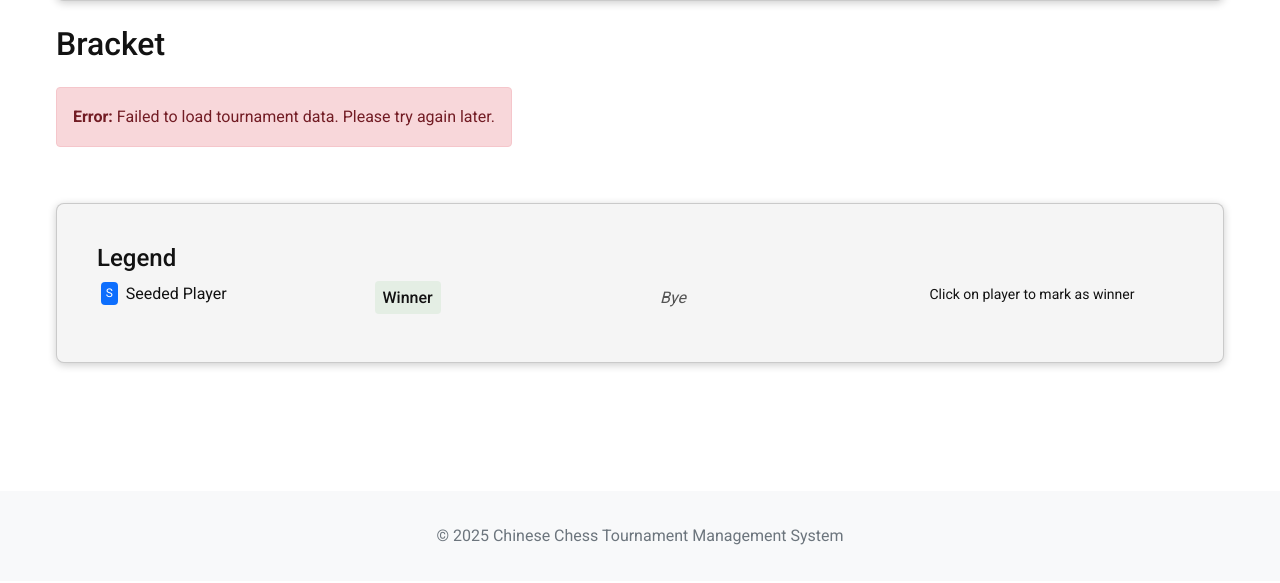
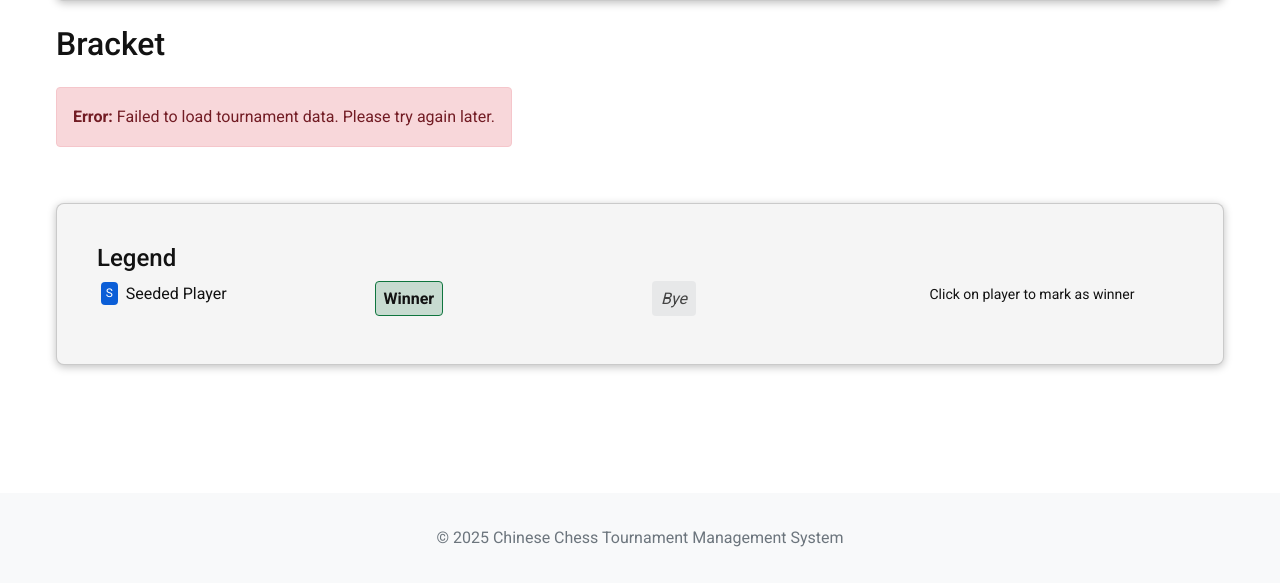
Before and after one commit to codelsaac/ChineseBracketMaster, a Flask app: template templates/tournament.html in a window 1280 px wide. Shown: the part 377-960 px from the top of the page. Before the commit the page ends 922 px from the top, so only its background shows below. Run offline with Flask 3, Linux system fonts and the light colour scheme; the template is opened without the code that fills it, so the values that code supplies are empty; some libraries are stand-ins or nearby versions.

Commit message:
Improve the look and feel of the website and bracket generation
Enhance UI contrast, add "Bye" indicators, handle missing players in brackets, and refactor bye propagation logic.

Replit-Commit-Author: Agent
Replit-Commit-Session-Id: 35c601c1-4001-4d85-b5fa-262755b1a43f
Replit-Commit-Screenshot-Url: https://storage.googleapis.com/screenshot-production-us-central1/710e4296-b01d-4890-897c-23066439fe78/136e669b-3d3c-4387-a173-ad9bae5dc918.jpg

```diff
--- a/static/css/styles.css
+++ b/static/css/styles.css
@@ -5,33 +5,33 @@
    ======================== */
 :root {
   /* Light Theme (Material Design) - Enhanced Contrast */
-  --light-primary: #0D6EFD;       /* Darker Blue */
-  --light-primary-light: #499BFF; /* Lighter blue */
-  --light-primary-dark: #0255D2;  /* Much Darker blue */
-  --light-secondary: #E91E63;     /* Deeper Pink */
+  --light-primary: #0B5ED7;       /* Even Darker Blue for better contrast */
+  --light-primary-light: #3D8BFD; /* Richer lighter blue */
+  --light-primary-dark: #0A48AD;  /* Even darker blue for higher contrast */
+  --light-secondary: #D00B4B;     /* Deeper Pink with better visibility */
   --light-background: #FFFFFF;    /* White */
   --light-text: #121212;          /* Almost Black */
-  --light-text-secondary: #545454; /* Darker Medium grey */
+  --light-text-secondary: #444444; /* Darker Medium grey for improved contrast */
   --light-surface: #F5F5F5;       /* Light grey */
-  --light-error: #DC3545;         /* Deeper Red */
-  --light-success: #198754;       /* Deeper Green */
-  --light-warning: #FFC107;       /* Amber */
-  --light-border: #CED4DA;        /* Darker border */
-  --light-shadow: rgba(0, 0, 0, 0.2);
+  --light-error: #C82333;         /* Deeper Red with higher contrast */
+  --light-success: #0F753E;       /* Deeper Green with higher contrast */
+  --light-warning: #EBA20B;       /* Deeper Amber for better contrast */
+  --light-border: #ADB5BD;        /* Darker border for better visibility */
+  --light-shadow: rgba(0, 0, 0, 0.25);
 
   /* Dark Theme - Enhanced Contrast */
-  --dark-primary: #BB86FC;        /* Purple */
-  --dark-primary-light: #D7B8FF;  /* Lighter purple */
-  --dark-primary-dark: #9A67EA;   /* Darker purple */
-  --dark-secondary: #03DAC6;      /* Teal */
+  --dark-primary: #CFA4FF;        /* Brighter Purple for better contrast in dark mode */
+  --dark-primary-light: #E2CCFF;  /* Even lighter purple */
+  --dark-primary-dark: #A670E8;   /* More visible purple */
+  --dark-secondary: #05F7DF;      /* Brighter Teal for better visibility */
   --dark-background: #121212;     /* Dark grey */
   --dark-text: #FFFFFF;           /* White */
-  --dark-text-secondary: #D0D0D0; /* Even Lighter grey for better contrast */
+  --dark-text-secondary: #E5E5E5; /* Even Lighter grey for maximum contrast */
   --dark-surface: #1E1E1E;        /* Dark grey */
-  --dark-error: #F86384;          /* Brighter Pink-ish */
-  --dark-success: #4AEF61;        /* Brighter Green */
-  --dark-warning: #FFCF44;        /* Yellow */
-  --dark-border: #3D3D3D;         /* Lighter border for contrast */
+  --dark-error: #FF6B8B;          /* Brighter Pink-ish for better visibility */
+  --dark-success: #4EF769;        /* Brighter Green with better visibility */
+  --dark-warning: #FFD74E;        /* Brighter Yellow for better contrast */
+  --dark-border: #4D4D4D;         /* Lighter border for better contrast */
   --dark-shadow: rgba(0, 0, 0, 0.5);
 
   /* Default theme (light) */
@@ -453,6 +453,7 @@ body.dark-theme .alert-error {
   margin-bottom: var(--spacing-xs);
   cursor: pointer;
   transition: background-color var(--transition-fast);
+  border: 1px solid transparent;
 }
 
 .player:last-child {
@@ -460,17 +461,30 @@ body.dark-theme .alert-error {
 }
 
 .player:hover {
-  background-color: rgba(33, 150, 243, 0.1);
+  background-color: rgba(11, 94, 215, 0.15); /* Higher contrast hover color */
+  border-color: var(--light-primary-light);
 }
 
 .player.winner {
-  background-color: rgba(76, 175, 80, 0.1);
-  font-weight: 500;
+  background-color: rgba(15, 117, 62, 0.2); /* Higher contrast winner background */
+  font-weight: 600; /* Bolder to increase visibility */
+  border: 1px solid var(--light-success); /* Add border to winners */
 }
 
 .player.bye {
   color: var(--text-secondary);
   font-style: italic;
+  background-color: rgba(108, 117, 125, 0.1); /* Light background for bye entries */
+}
+
+body.dark-theme .player:hover {
+  background-color: rgba(207, 164, 255, 0.25); /* Better hover color for dark mode */
+  border-color: var(--dark-primary-light);
+}
+
+body.dark-theme .player.winner {
+  background-color: rgba(78, 247, 105, 0.2); /* Better winner background for dark mode */
+  border-color: var(--dark-success);
 }
 
 .player-name {
--- a/static/js/bracket.js
+++ b/static/js/bracket.js
@@ -137,7 +137,7 @@ function createPlayerElement(playerId, players, winnerId) {
     const playerElement = document.createElement('div');
     playerElement.className = 'player';
 
-    if (playerId) {
+    if (playerId && players[playerId]) {
         const player = players[playerId];
 
         // Check if this player is the winner
@@ -174,6 +174,10 @@ function createPlayerElement(playerId, players, winnerId) {
         playerDetailsDiv.appendChild(playerSchoolDiv);
 
         playerElement.appendChild(playerDetailsDiv);
+    } else if (playerId) {
+        // Player exists in database but not in current tournament (edge case)
+        playerElement.classList.add('bye');
+        playerElement.textContent = 'Bye';
     } else {
         // Empty slot or bye
         playerElement.classList.add('bye');
```
Also changed, not shown: templates/exports/bracket_image.html (+4 -4 lines), templates/exports/bracket_pdf.html (+4 -4 lines), tournament.py (+44 -33 lines).
